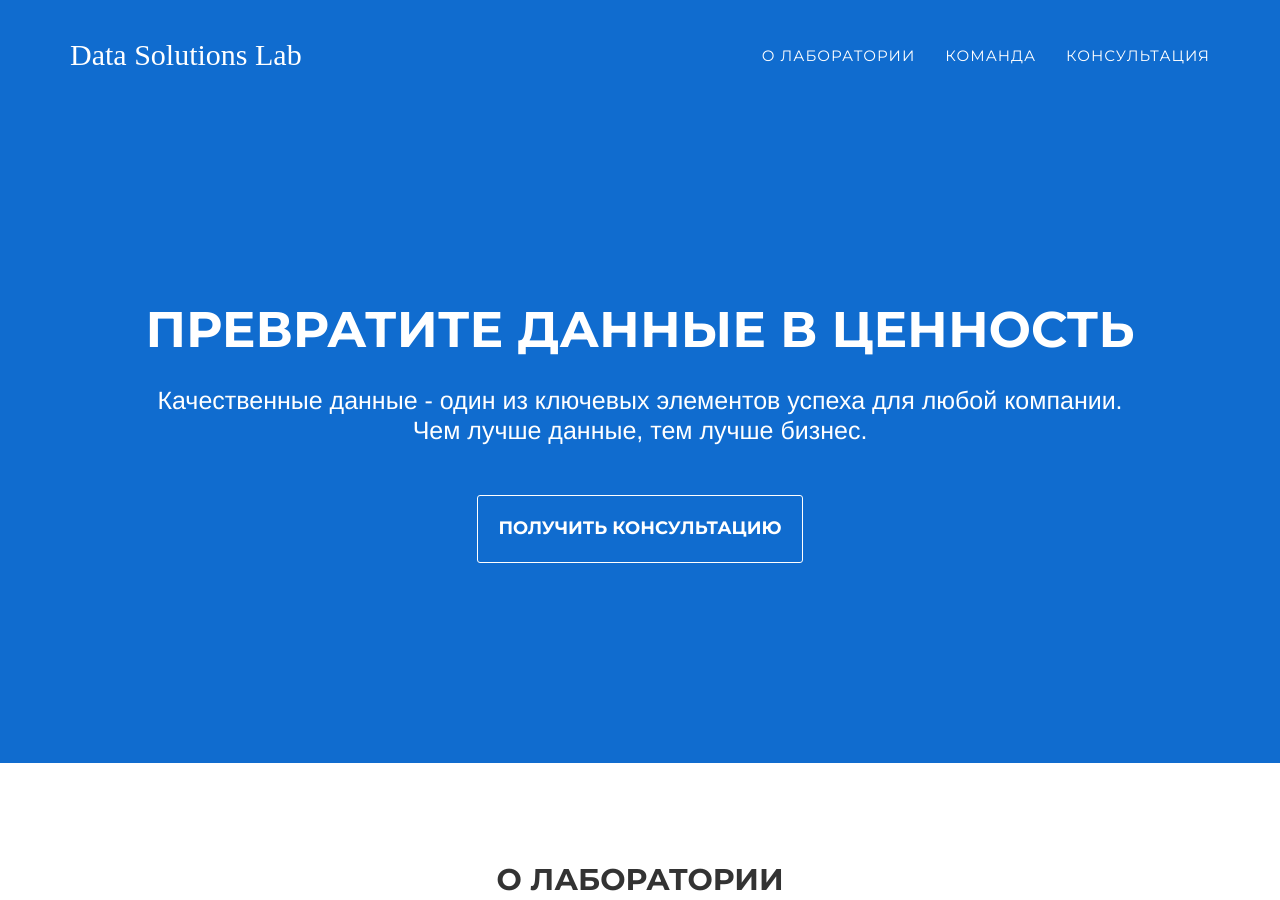
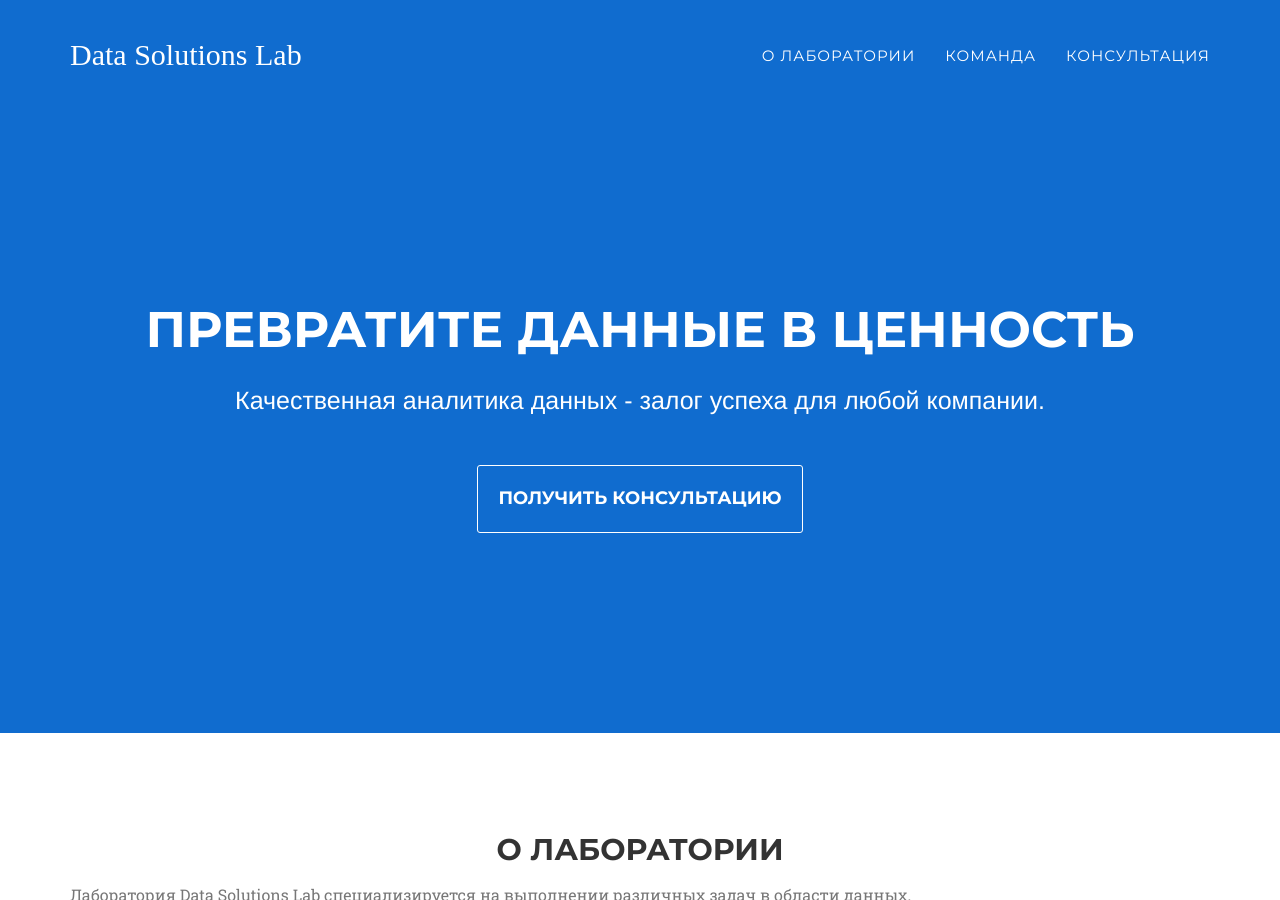
Before and after one commit to techwritex/datasolutionslab, a Jekyll site: the page built from index.html, in a window 1280 px wide and 900 px high. Built offline with Jekyll 4.4.1, drawn with Linux system fonts in a browser that asks for light colours; some web fonts are replaced; some of the changed text lies outside the part shown.

Commit message:
header slogan fixes

```diff
--- a/_includes/footer.html
+++ b/_includes/footer.html
@@ -2,7 +2,7 @@
         <div class="container">
             <div class="row">
                 <div class="col-md-4">
-                    <span class="copyright">&copy; {{ site.title }} 2024-{{ site.time | date: "%Y"  }}</span>
+                    <span class="copyright">&copy; 2024-{{ site.time | date: "%Y"  }} {{ site.title }}</span>
                 </div>
                 <div class="col-md-4">
                     <!-- <ul class="list-inline social-buttons">
--- a/_includes/header.html
+++ b/_includes/header.html
@@ -48,7 +48,7 @@
         <div class="container">
             <div class="intro-text">
                 <div class="intro-heading">Превратите данные в ценность</div>
-                <div class="intro-lead-in">Качественные данные - один из ключевых элементов успеха для любой компании. <br>Чем лучше данные, тем лучше бизнес.</div>
+                <div class="intro-lead-in">Качественная аналитика данных - залог успеха для любой компании.</div>
                 <!-- <div class="intro-heading">Превратите Ваши данные в ценность</div> -->
                 <a href="#contact" class="page-scroll btn btn-xl">Получить консультацию</a>
                 <!-- <a href="https://planerka.app/vladimir-datasolutionslab/consultation" target="_blank"  class="btn btn-xl">Получить консультацию</a> -->
```
